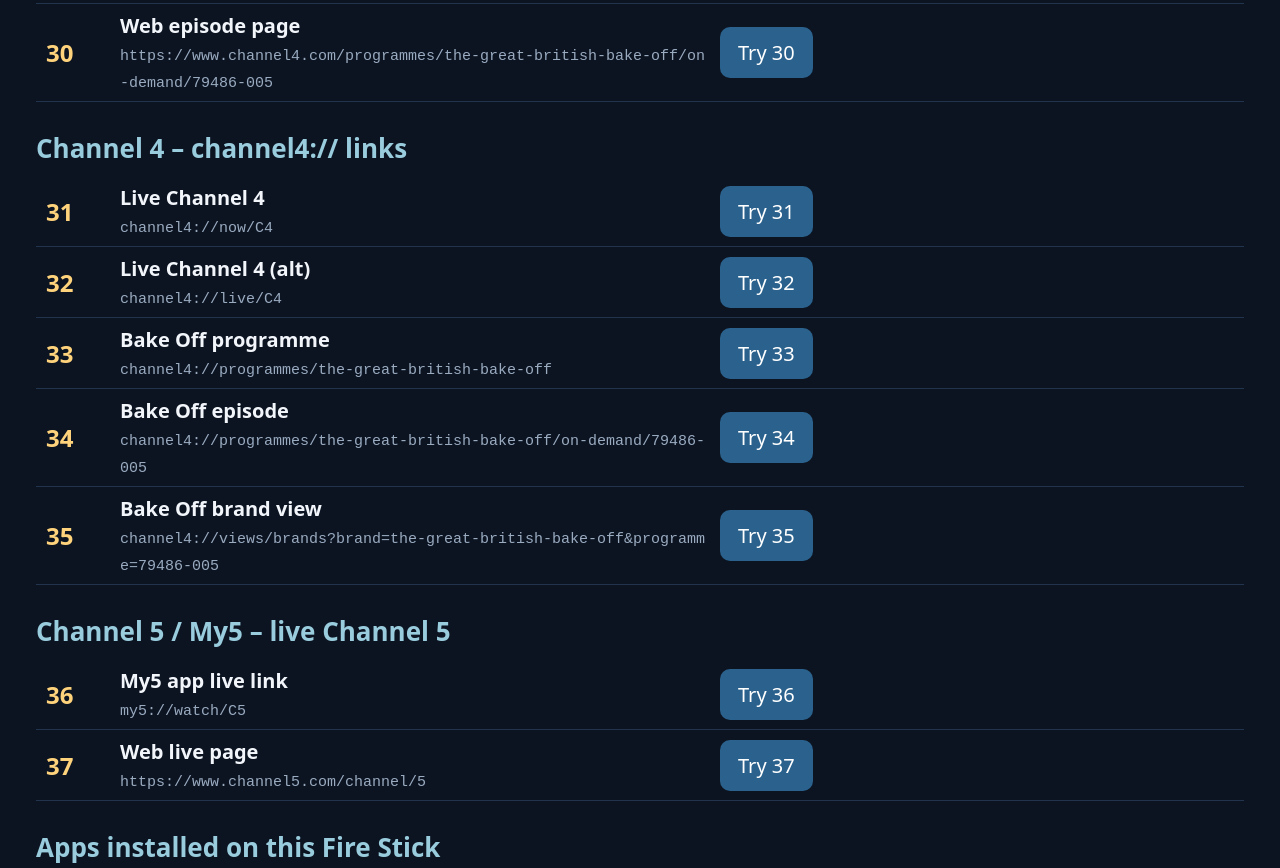
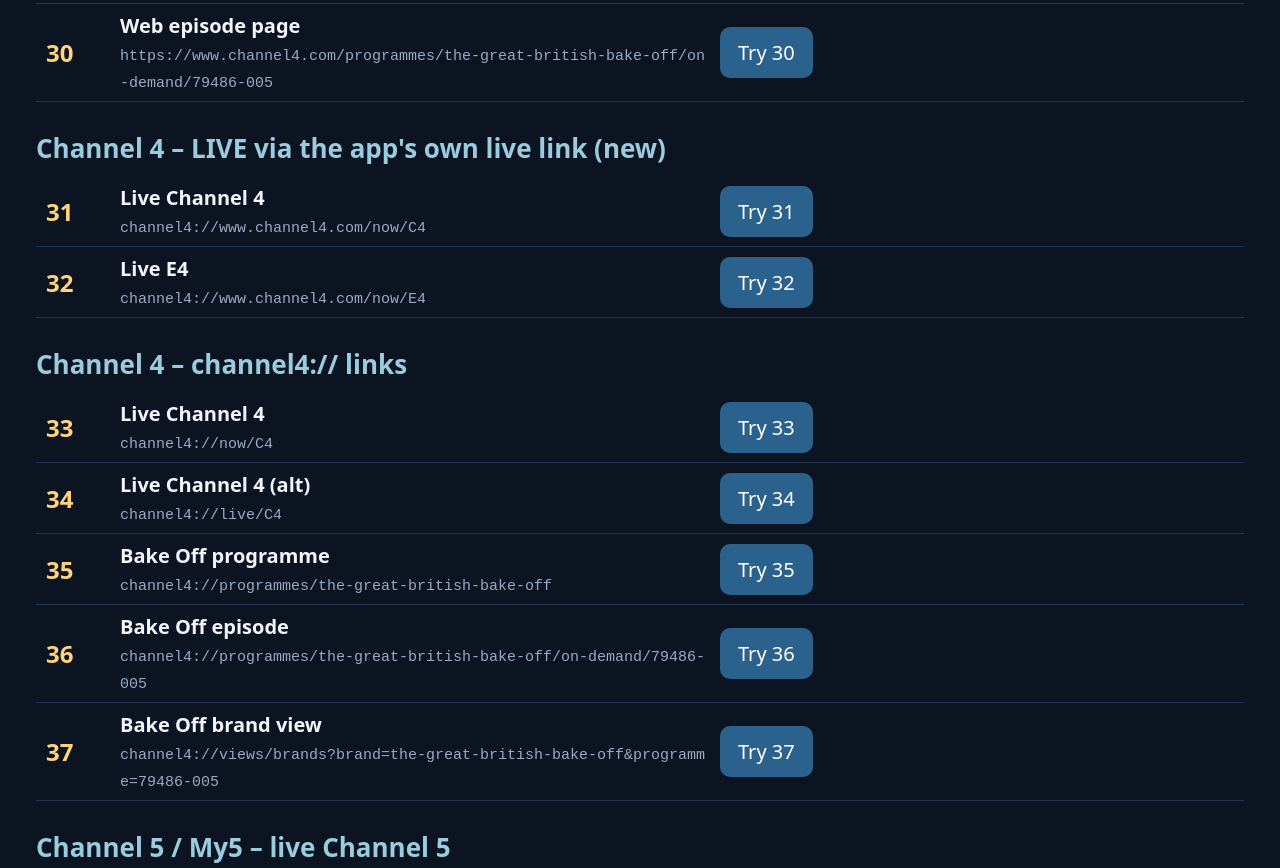
Before and after one commit to swsyorkshire-granary/granary-tv, a plain HTML site: page site/lab.html in a window 1280 px wide. Shown: the part 3180-4048 px from the top of the page. Drawn offline with nearby package versions, Linux system fonts and the light colour scheme.

Commit message:
Lab: test Channel 4 live links found in the app (channel4://www.channel4.com/now/C4)
Co-Authored-By: Claude Opus 5.5 <noreply@anthropic.com>
Claude-Session: https://claude.ai/code/session_017GiaNE94yRU9pKdYNBLTH8

```diff
--- a/site/lab.html
+++ b/site/lab.html
@@ -78,6 +78,10 @@ const GROUPS=[
   ['Channel 4 app brand link','all4://views/brands?brand=the-great-british-bake-off'],
   ['Web episode page','https://www.channel4.com/programmes/the-great-british-bake-off/on-demand/79486-005'],
  ]],
+ ['Channel 4 – LIVE via the app\'s own live link (new)',[
+  ['Live Channel 4','channel4://www.channel4.com/now/C4','com.channel4.ondemand'],
+  ['Live E4','channel4://www.channel4.com/now/E4','com.channel4.ondemand'],
+ ]],
  ['Channel 4 – channel4:// links',[
   ['Live Channel 4','channel4://now/C4'],
   ['Live Channel 4 (alt)','channel4://live/C4'],
```
